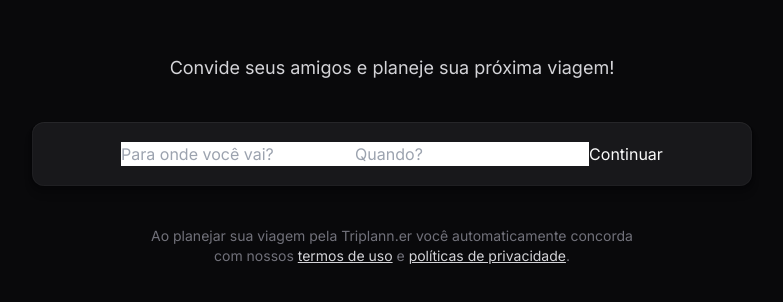
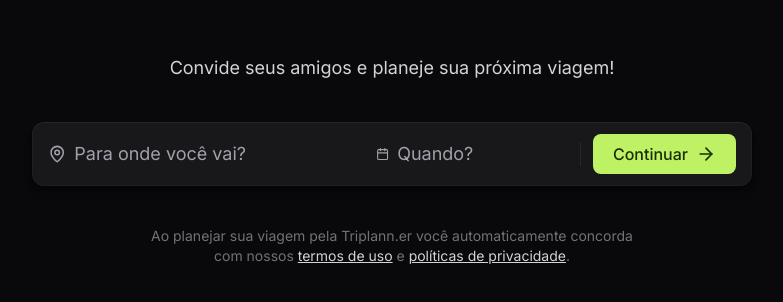
Before and after one commit to NathanAmaro/triplann.er, a React (Vite) app in the folder frontend/: page / in a window 1280 px wide. Shown: the part 240-542 px from the top of the page, without its empty margins (248-1031 px from the left). Built offline with nearby package versions, Linux system fonts and the light colour scheme.

Commit message:
Inclusão de elementos na tela inicial

```diff
--- a/frontend/package.json
+++ b/frontend/package.json
@@ -10,6 +10,7 @@
     "preview": "vite preview"
   },
   "dependencies": {
+    "lucide-react": "^0.408.0",
     "react": "^18.3.1",
     "react-dom": "^18.3.1"
   },
--- a/frontend/src/app.tsx
+++ b/frontend/src/app.tsx
@@ -1,3 +1,7 @@
+import { ArrowRight, Calendar, MapPin } from "lucide-react"
+
+// AULA 01 - 43:26
+
 export function App() {
 
   return (
@@ -7,10 +11,24 @@ export function App() {
           Convide seus amigos e planeje sua próxima viagem!
         </p>
 
-        <div className="h-16 bg-zinc-900 px-4 rounded-xl flex items-center justify-center shadow-shape">
-          <input type="text" placeholder="Para onde você vai?" />
-          <input type="text" placeholder="Quando?" />
-          <button>Continuar</button>
+        <div className="h-16 bg-zinc-900 px-4 rounded-xl flex items-center justify-center shadow-shape gap-3">
+
+          <div className="flex items-center gap-2 flex-1">
+            <MapPin className="size-5 text-zinc-400" />
+            <input className="bg-transparent text-lg placeholder-zinc-400 w-full outline-none" type="text" placeholder="Para onde você vai?" />
+          </div>
+
+          <div className="flex items-center gap-2 w-48">
+            <Calendar className="size-5 text-zinc-400" />
+            <input className="bg-transparent text-lg placeholder-zinc-400 w-auto outline-none" type="text" placeholder="Quando?" />
+          </div>
+
+          <div className="w-px h-6 bg-zinc-800"/>
+
+          <button className="bg-lime-300 text-lime-950 rounded-lg py-2 px-5 font-medium flex items-center gap-2 hover:bg-lime-400">
+            Continuar
+            <ArrowRight className="size-5 text-lime-950"/>
+          </button>
         </div>
 
         <p className="text-zinc-500 text-sm">
```
Also changed, not shown: 1 other file (tests, documents, lock files or other folders).
